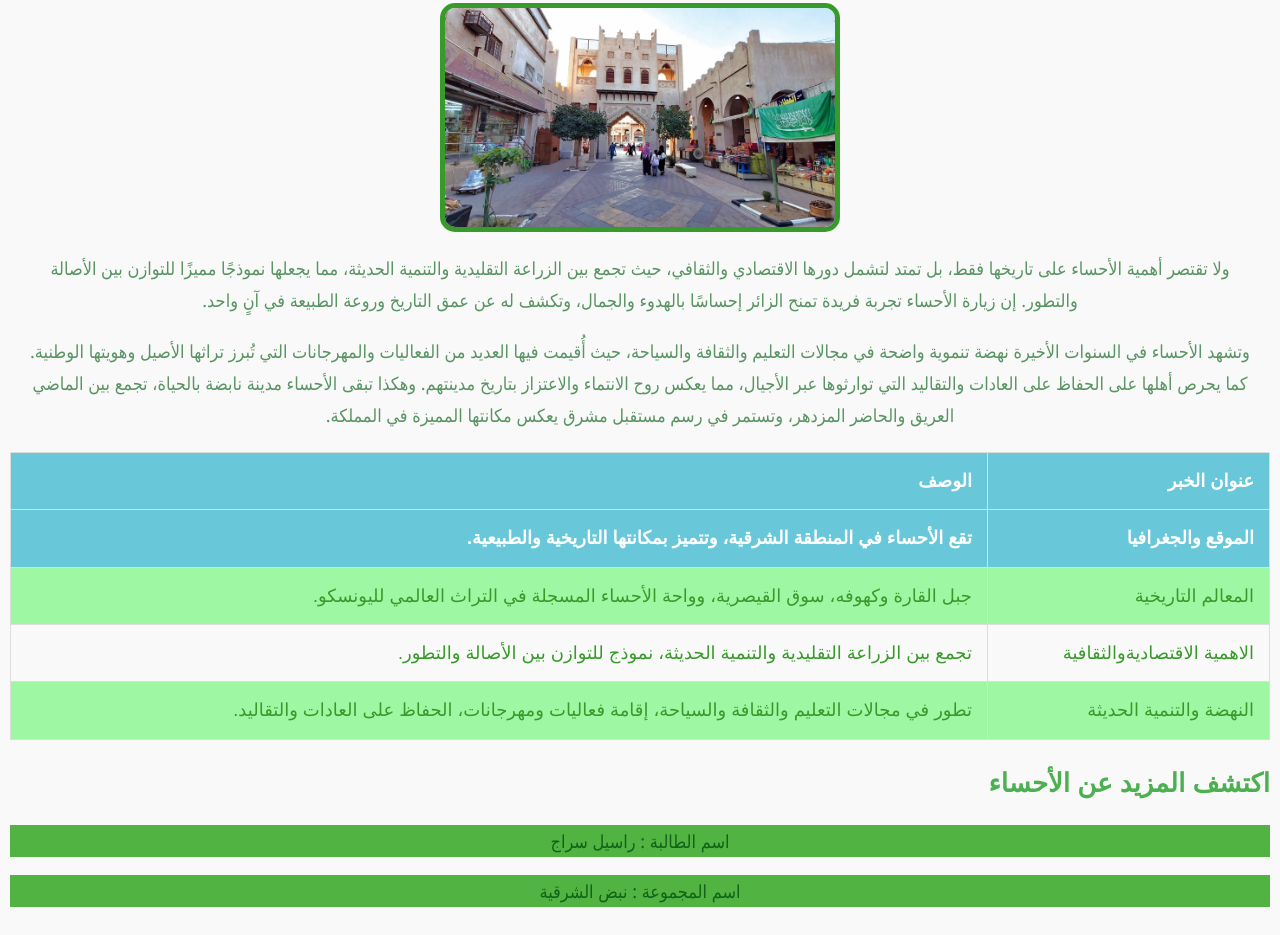
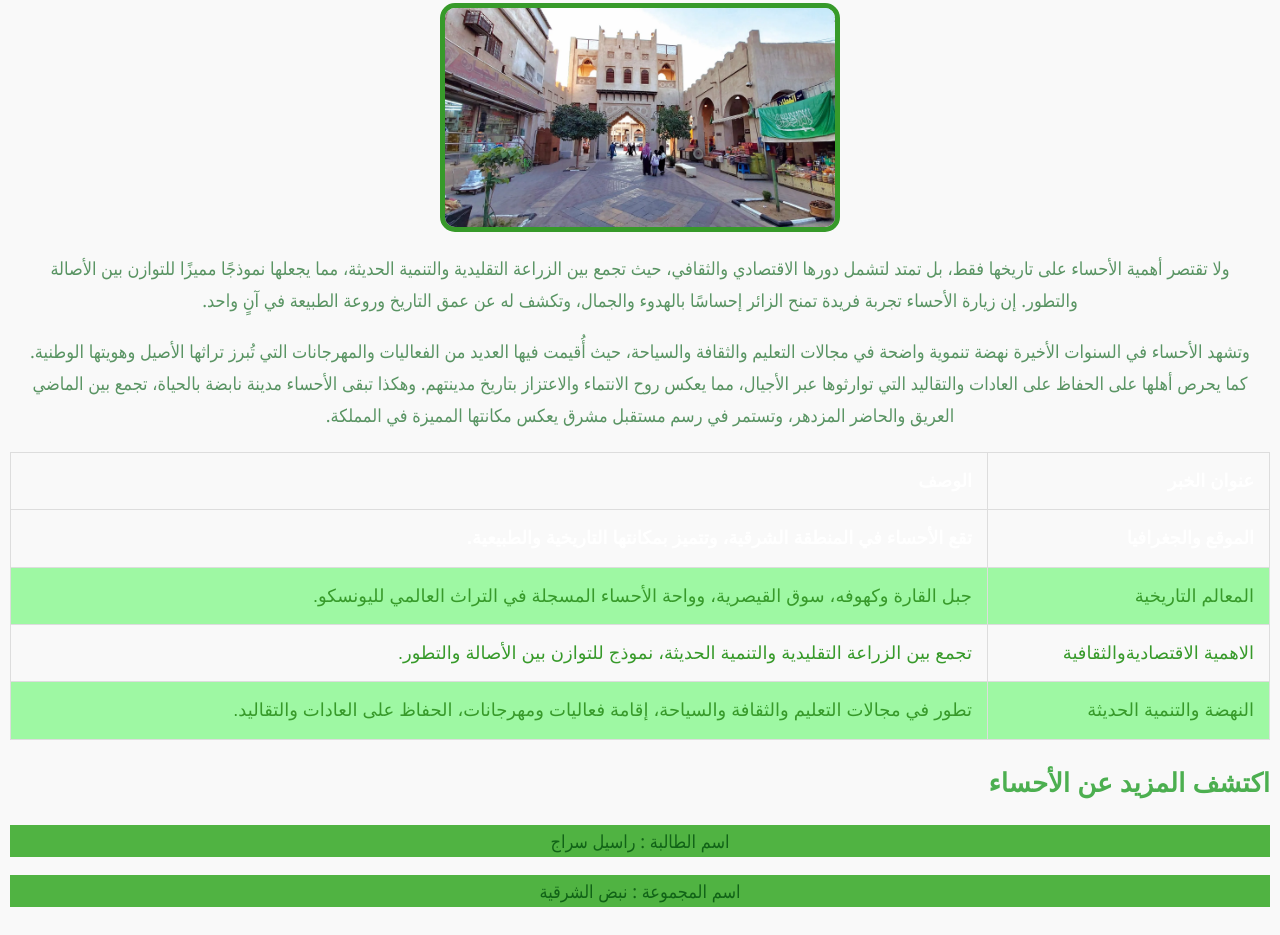
Before and after one commit to rasilsarag-creator/w, a plain HTML site: page index.html in a window 1280 px wide. Shown: the part 845-1780 px from the top of the page. Drawn offline with Linux system fonts and the light colour scheme; a web font is replaced by a local one.

Commit message:
Update style.css

```diff
--- a/style.css
+++ b/style.css
@@ -187,7 +187,7 @@ nav ul li a {
 }
 
 .news-table th {
-    background-color: #68C8D9; /* لون رأس الجدول */
+
     color: white;
     padding: 12px 15px;
     border: 1px solid #ddd;
```
